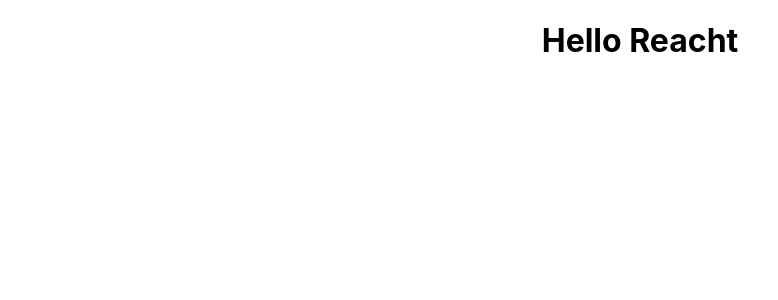
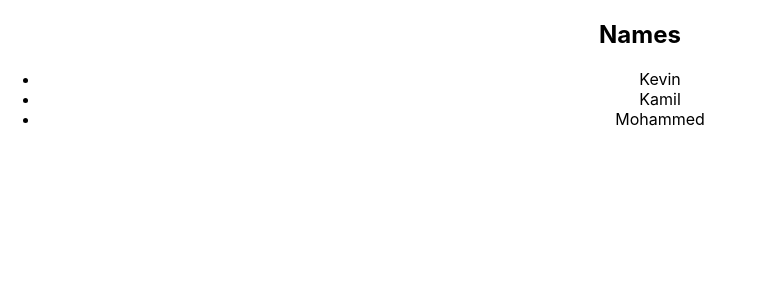
Before and after one commit to MohammedKevin/ReactSample, a React (Create React App) app: page / in a window 1280 px wide. Shown: the top 300 px of the page, without its empty margins (0-778 px from the left). Built offline with nearby package versions, Linux system fonts and the light colour scheme.

Commit message:
feat: :sparkles: simple jsx

```diff
--- a/src/App.js
+++ b/src/App.js
@@ -1,10 +1,19 @@
 import logo from "./logo.svg";
 import "./App.css";
+
+const names = ["Kevin", "Kamil", "Mohammed"];
 
 function App() {
   return (
     <div className="App">
-      <h1>Hello Reacht</h1>
+      <div>
+        <h2>Names</h2>
+        <ul className="names">
+          {names.map((name) => (
+            <li className="name">{name}</li>
+          ))}
+        </ul>
+      </div>
     </div>
   );
 }
```
Also changed, not shown: 1 other file (tests, documents, lock files or other folders).
